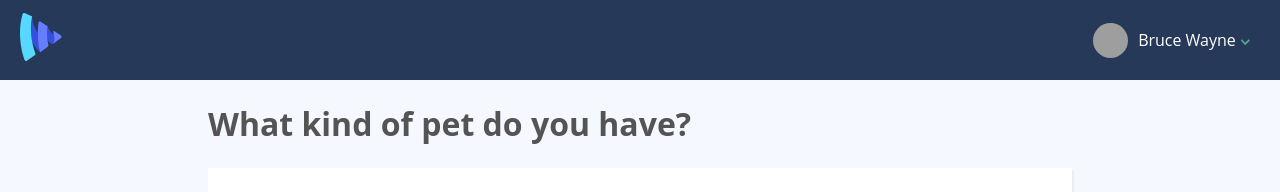
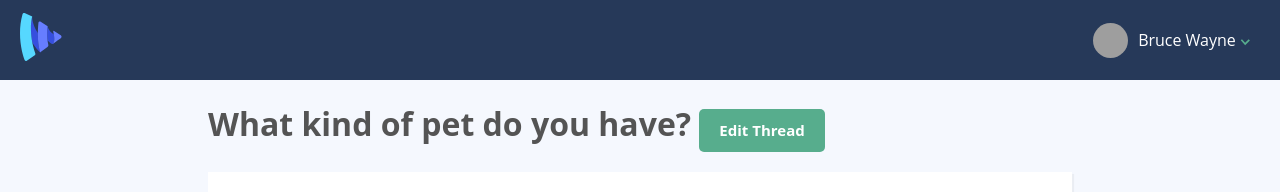
Before and after one commit to mcand/vueforum, a Vue app: page /thread/-KsjWehQ--apjDBwSBCY in a window 1280 px wide. Shown: the top 192 px of the page. Built offline with nearby package versions, Linux system fonts and the light colour scheme; grey boxes are pictures that could not be loaded; the HTML template or start-up script is replaced by a standard one.

Commit message:
Edit link

```diff
--- a/src/components/ThreadEditor.vue
+++ b/src/components/ThreadEditor.vue
@@ -19,7 +19,7 @@
       <div class="btn-group">
           <button @click="$emit('cancel')" class="btn btn-ghost">Cancel</button>
           <button class="btn btn-blue" type="submit" name="Publish">
-              Publish
+              {{ existing ? 'Update' : ' Publish' }}
           </button>
       </div>
   </form>
@@ -39,6 +39,11 @@ export default {
       }
     }
   },
+  computed: {
+    existing () {
+      return !!this.title
+    }
+  },
   methods: {
     save () {
       this.$emit('save', { ...this.form })
--- a/src/pages/ThreadEdit.vue
+++ b/src/pages/ThreadEdit.vue
@@ -34,7 +34,7 @@ export default {
       this.$router.push({ name: 'ThreadShow', params: { id: thread.id } })
     },
     cancel () {
-      this.$router.push({ name: 'Forum', params: { id: this.forum.id } })
+      this.$router.push({ name: 'ThreadShow', params: { id: this.id } })
     }
   }
 }
--- a/src/pages/ThreadShow.vue
+++ b/src/pages/ThreadShow.vue
@@ -1,6 +1,15 @@
 <template>
   <div class="col-large push-top">
-    <h1>{{ thread.title }}</h1>
+    <h1>
+      {{ thread.title }}
+      <router-link
+        :to="{name: 'ThreadEdit', id: this.id}"
+        class="btn-green btn-small"
+        tag="button"
+      >
+        Edit Thread
+      </router-link>
+    </h1>
 
     <post-list :posts="threadPosts" />
 
```
